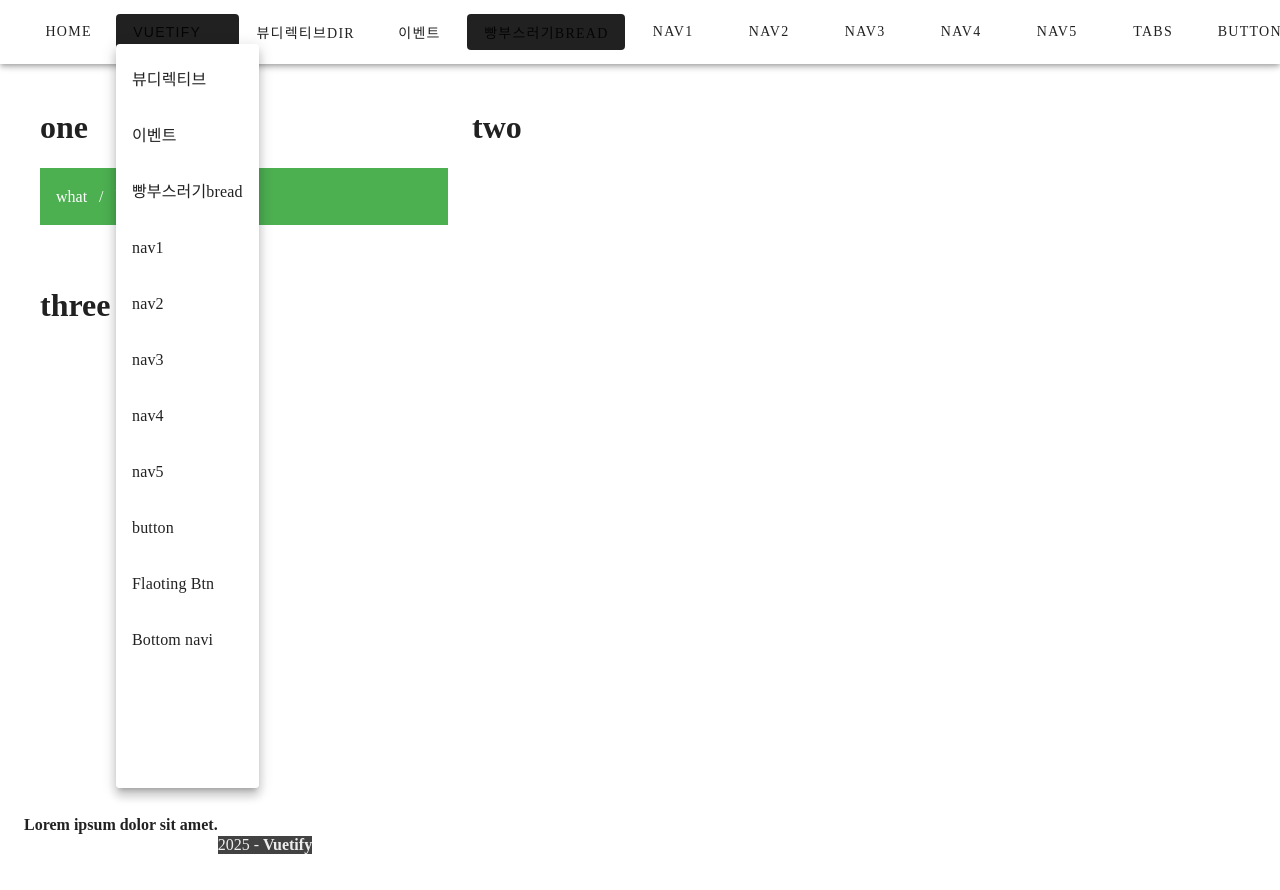
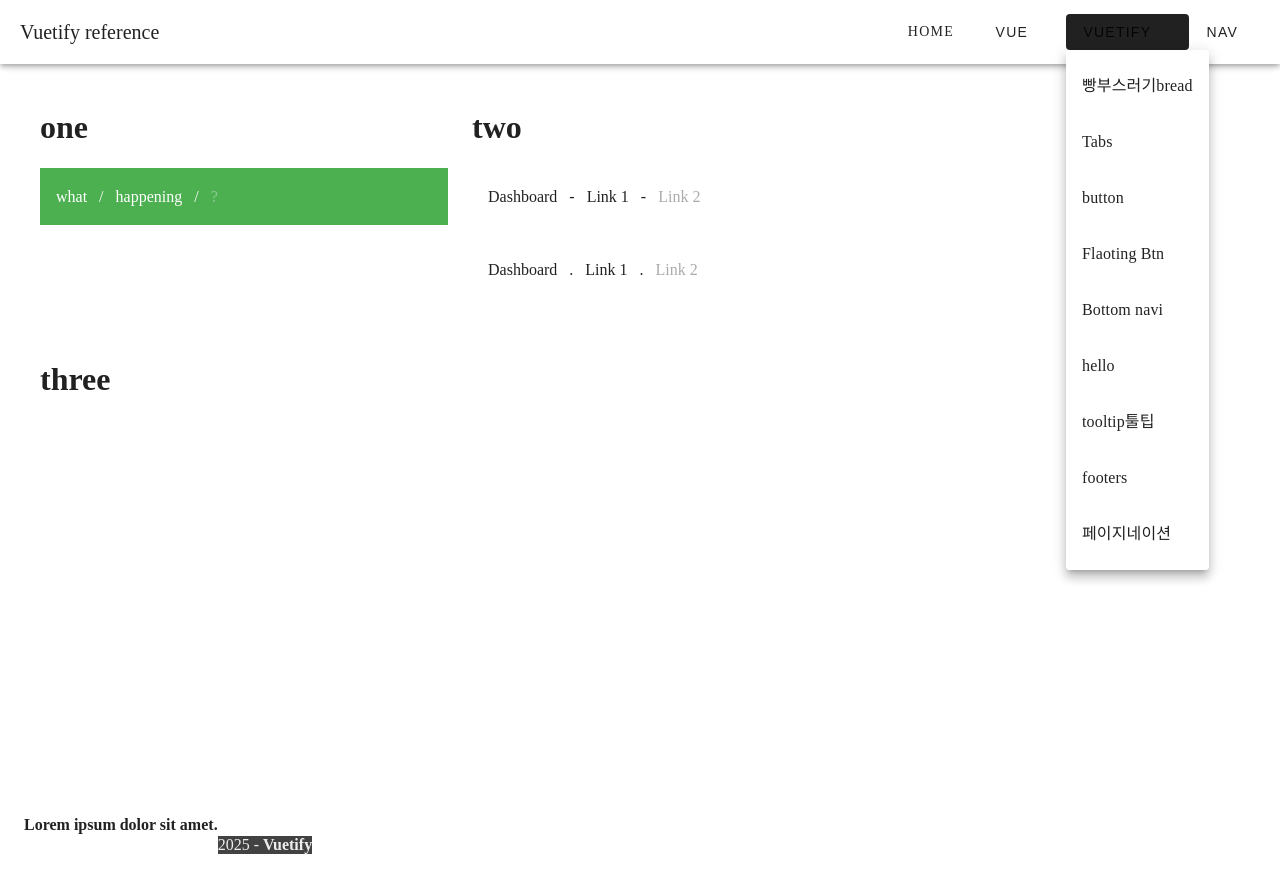
Before and after one commit to seoye429/12_layout, a Vue app: page /bread in a window 1280 px wide. Both pictures are taken after a click on the button "VUETIFY". Built offline with nearby package versions, Linux system fonts and the light colour scheme; a small style sheet from the web is missing.

Commit message:
Add files via upload

```diff
--- a/src/components/coms/Bread.vue
+++ b/src/components/coms/Bread.vue
@@ -5,11 +5,20 @@
 <h1>one</h1>
 <v-breadcrumbs bg-color="success" :items="['what','happening','?']"/>
         </v-col>
-
         <v-col cols="12" md="4">
 <h1>two</h1>
+  <div>
+    <v-breadcrumbs
+      :items="items"
+      divider="-"
+    ></v-breadcrumbs>
+
+    <v-breadcrumbs
+      :items="items"
+      divider="."
+    ></v-breadcrumbs>
+  </div>
         </v-col>
-
         <v-col cols="12" md="4">
 <h1>three</h1>
         </v-col>
--- a/src/include/Header.vue
+++ b/src/include/Header.vue
@@ -4,6 +4,24 @@
     <v-toolbar-title>Vuetify reference</v-toolbar-title>
     <v-spacer></v-spacer>
     <v-btn text :to="'/home'" >Home</v-btn>
+
+    <v-menu offset-y>
+        <template #activator="{props}">
+            <v-btn v-bind="props" text>
+                Vue
+                <v-icon end>mdi-menu-down</v-icon>
+            </v-btn>
+        </template>
+        <v-list>
+            <v-list-item
+            v-for="(vues,index) in vuesItems"
+            :key="index"
+            @click="navigate(vues.link)"
+            >
+                <v-list-item-title>{{ vues.title }}</v-list-item-title>
+            </v-list-item>
+        </v-list>
+    </v-menu>
 
     <v-menu offset-y>
         <template #activator="{props}">
@@ -16,28 +34,32 @@
             <v-list-item
             v-for="(item,index) in menuItems"
             :key="index"
-            @click="navigate(item,link)"
+            @click="navigate(item.link)"
             >
                 <v-list-item-title>{{ item.title }}</v-list-item-title>
             </v-list-item>
         </v-list>
     </v-menu>
-    <v-btn text :to="'/dir'" >뷰디렉티브Dir</v-btn>
-    <v-btn text :to="'/events'" >이벤트</v-btn>
-    <v-btn text :to="'/bread'" >빵부스러기bread</v-btn>
-    <v-btn text :to="'/nav1'" >nav1</v-btn>
-    <v-btn text :to="'/nav2'">nav2</v-btn>
-    <v-btn text :to="'/nav3'" >nav3</v-btn>
-    <v-btn text :to="'/nav4'" >nav4</v-btn>
-    <v-btn text :to="'/nav5'" >nav5</v-btn>
-    <v-btn text :to="'/tabs'">Tabs</v-btn>
-    <v-btn text :to="'/button'" >button</v-btn>
-    <v-btn text :to="'/fbutton'">Flaoting Btn</v-btn>
-    <v-btn text :to="'/bottom1'" >Bottom navi</v-btn>
-    <v-btn text :to="'/hello'" >hello</v-btn>
-    <v-btn text :to="'/tooltip'">tooltip툴팁</v-btn>
-    <v-btn text :to="'/footers'">footers</v-btn>
-    <v-btn text :to="'/page'">페이지네이션</v-btn>
+
+     <v-menu offset-y>
+        <template #activator="{props}">
+            <v-btn v-bind="props" text>
+                Nav
+                <v-icon end>mdi-menu-down</v-icon>
+            </v-btn>
+        </template>
+        <v-list>
+            <v-list-item
+            v-for="(nav,index) in navItems"
+            :key="index"
+            @click="navigate(nav.link)"
+            >
+                <v-list-item-title>{{ nav.title }}</v-list-item-title>
+            </v-list-item>
+        </v-list>
+    </v-menu>
+
+
 
 </v-app-bar>
 
@@ -50,22 +72,34 @@
 <script setup>
 import {ref} from 'vue';
 
+const vuesItems=ref([
+    {title:'뷰디렉티브Dir',link:'/dir'},
+    {title:'이벤트',link:'/events'},
+])
+
 const menuItems=ref([
-    {title:'뷰디렉티브',link:'/dir'},
-    {title:'이벤트',link:'/events'},
     {title:'빵부스러기bread',link:'/bread'},
+    {title:'Tabs',link:'/tabs'},
+    {title:'button',link:'/button'},
+    {title:'Flaoting Btn',link:'/fbutton'},
+    {title:'Bottom navi',link:'/bottom1'},
+    {title:'hello',link:'hello'},
+    {title:'tooltip툴팁',link:'tooltip'},
+    {title:'footers',link:''},
+    {title:'페이지네이션',link:'page'},
+])
+
+const navItems=ref([
     {title:'nav1',link:'/nav1'},
     {title:'nav2',link:'/nav2'},
     {title:'nav3',link:'/nav3'},
     {title:'nav4',link:'/nav4'},
     {title:'nav5',link:'/nav5'},
-    {title:'button',link:'/button'},
-    {title:'Flaoting Btn',link:'/fbutton'},
-    {title:'Bottom navi',link:'/bottom1'},
-    {title:'',link:''},
-    {title:'',link:''},
+])
 
-])
+
+
+
 
 //add
 import { useRouter } from 'vue-router'
```
Lines whose indentation alone changed are shown as unchanged.
